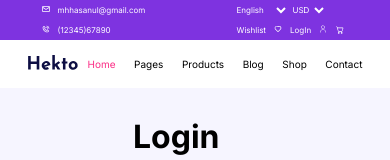
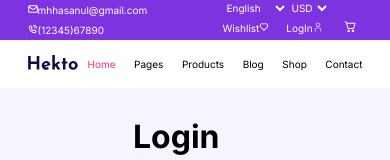
Before and after one commit to Margarita792/Hekto-Furniture, a React (Vite) app: page /logIn in a window 390 px wide. Shown: the top 160 px of the page. Built offline with nearby package versions, Linux system fonts and the light colour scheme.

Commit message:
style: updated styles for better responsiveness

```diff
--- a/src/components/HomePage/Header/Header.module.css
+++ b/src/components/HomePage/Header/Header.module.css
@@ -228,7 +228,7 @@
         width: 100%;
     }
     .wrapLeft {
-        width: 120px;
+        width: 140px;
         display: flex;
         flex-wrap: wrap;
         align-items: center;
@@ -249,9 +249,10 @@
     .wrapRight {
         display: flex;
         flex-wrap: wrap;
-        justify-content: start;
+        justify-content:space-between;
+        align-items: center;
         height: 40px;
-        width: 120px;
+        width: 140px;
     }
 
     .counterShoppingCart {
@@ -263,28 +264,27 @@
     }
 
     .icon {
-        width: 8px;
-        height: 8px;
-        margin: 4px 4px 4px 4px;
+        width: 10px;
+        height: 10px;
+        margin: 0px;
     }
 
     .iconCart {
-        width: 10px;
-        height: 10px;
-        margin: 4px 4px 4px 4px;
-        ;
+        width: 15px;
+        height: 15px;
+        margin: 2px 4px 4px 4px;
     }
 
     .text {
-        font-size: 8px;
-        margin: 4px 4px 4px 4px;
+        font-size: 10px;
+        margin: 0px;
 
     }
 
     .select {
         margin: 0px;
-        font-size: 8px;
-        height: 20px;
+        font-size: 10px;
+        height: 12px;
     }
 
     .iconLogo {
```
